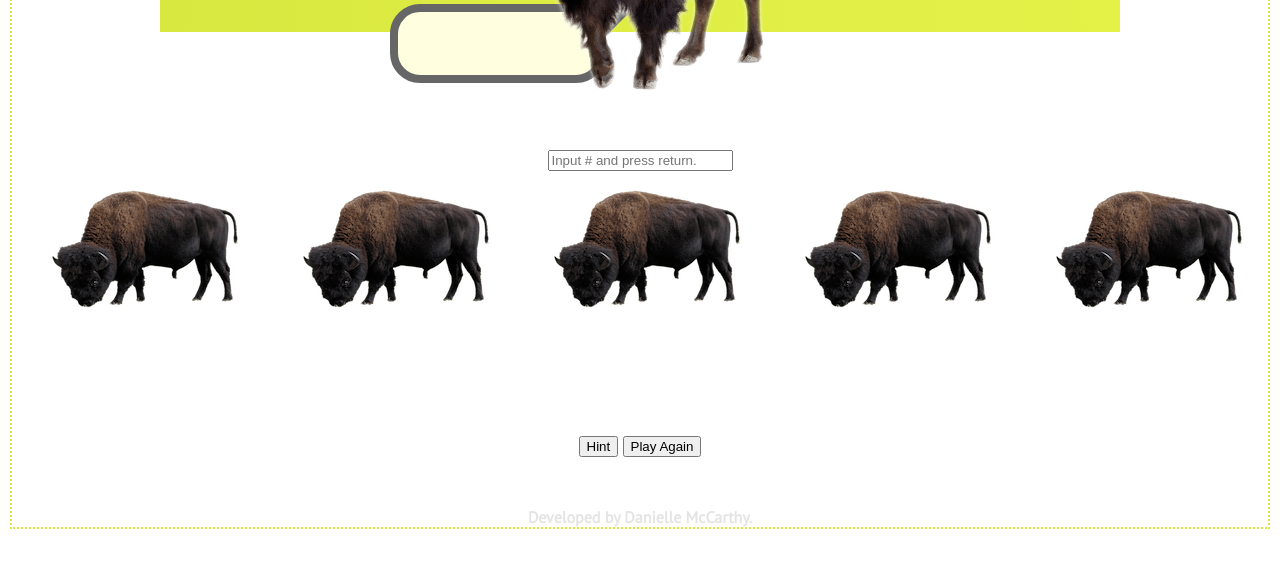
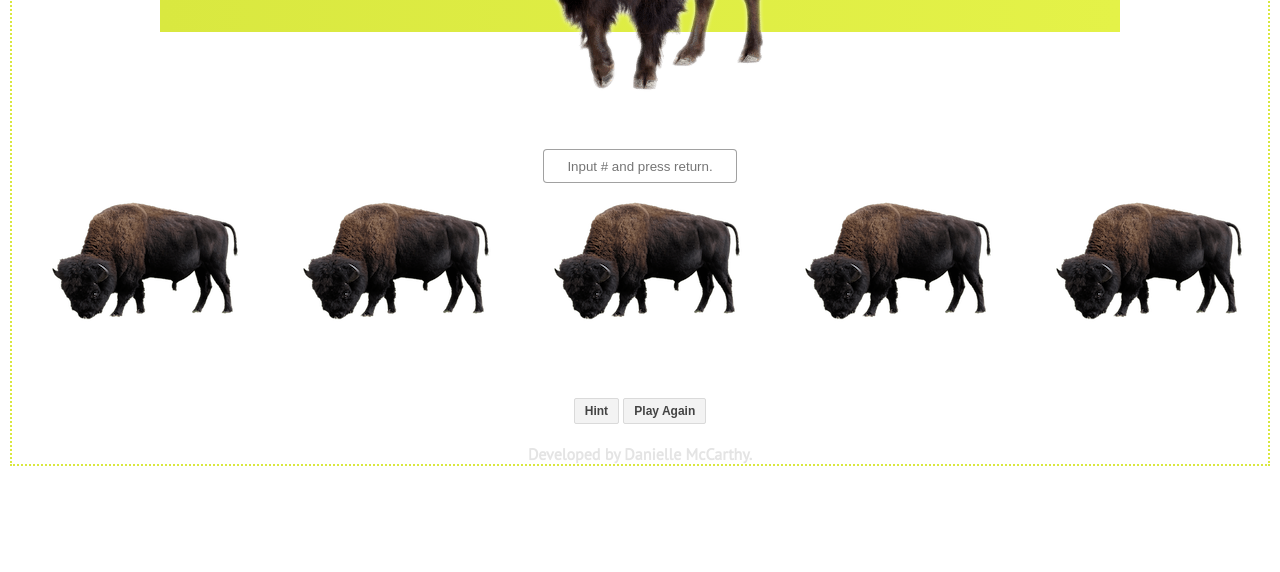
Before and after one commit to mccarthydanielle/bison-guessing-game, a plain HTML site: page index.html in a window 1280 px wide. Shown: the part 228-800 px from the top of the page. Drawn offline with Linux system fonts and the light colour scheme.

Commit message:
near final changes

```diff
--- a/index.html
+++ b/index.html
@@ -3,9 +3,11 @@
 
 <head>
   <meta charset="UTF-8">
+  <meta name="viewport" content="width=device-width, initial-scale=1.0">
   <title>Danielle's Guessing Game</title>
   <link rel="stylesheet" href="main.css">
   <link href="https://fonts.googleapis.com/css?family=PT+Sans" rel="stylesheet">
+  <link href="https://fonts.googleapis.com/css?family=Press+Start+2P" rel="stylesheet">
   <script src="../js/guessing-game.js" defer></script>
 </head>
 
@@ -22,8 +24,8 @@
     </div>
 
     <div class="myFeedback">
-      <div id='guess-feedback' class="talk-bubble tri-right round border right-top">
-        <h4 class="talktext">You're getting hot!</h4>
+      <div id='guess-feedback' class="talk-bubble tri-right round right-in">
+        <h4 class="talktext"></h4>
       </div>
     </div>
 
@@ -40,7 +42,7 @@
 
     <div>
       <div id="input-parent">
-        <input class="center" id="player-input" maxlength='3' placeholder="Input # and press return.">
+        <input class="guessInput" id="player-input" maxlength='3' type="number" placeholder="Input # and press return.">
       </div>
     </div>
 
--- a/js/guessing-game.js
+++ b/js/guessing-game.js
@@ -51,12 +51,18 @@ class Game {
     }
 
     if (this.isLower() === true) {
-      imgSrc = "Guess lower."
+      imgSrc = "Go higher."
     } else {
-      imgSrc = "Guess higher"
+      imgSrc = "Go lower."
     }
 
-    document.querySelector('#guess-feedback > h4').innerHTML = `${feedbackText}`;
+    console.log(this.winningNumber);
+    console.log(imgSrc);
+
+    document.querySelector('#guess-feedback > h4').innerHTML = `${feedbackText}
+
+
+    ${imgSrc}`;
     document.querySelector(`#guess-list li:nth-child(${this.pastGuesses.length})`).innerHTML = this.playersGuess
 
     return feedbackText;
--- a/main.css
+++ b/main.css
@@ -5,6 +5,13 @@ body {
   font-family: 'PT Sans', sans-serif;
   margin: 10px;
 }
+
+/* making images responsive */
+img {
+  max-width: 100%;
+}
+
+/* header styling */
 
 .colorBackground {
   /* background-color: #d9e840; */
@@ -44,83 +51,97 @@ top: 75px;
 margin: auto;
 font-size: 35px;
 }
+
 /* talk bubble stuff */
 
+.myFeedback h4:empty {
+  display: none;
+}
+
+.prompt{
+  color: #444444;
+}
+
+ /* styling input guess box */
+
+.guessInput {
+  border: 1px solid rgba(68, 68, 68, .5);
+  border-radius: 4px;
+  width: 15%;
+  height: 30px;
+  text-align: center;
+}
+
+input[type="number"]::-webkit-outer-spin-button,
+input[type="number"]::-webkit-inner-spin-button {
+    -webkit-appearance: none;
+    margin: 0;
+}
+
+input:focus {
+  outline-color: #d9e840;
+}
+
+/* end of styling input guess box */
+
 /* CSS talk bubble */
+
+
 .talk-bubble {
-  margin-top: 220px;
-  left: 390px;
+  margin-top: 200px;
+  left: 340px;
   display: inline-block;
   position: absolute;
 	width: 200px;
 	height: auto;
-	background-color: lightyellow;
+	background-color: purple;
 }
 
-.talk-bubble:empty {
-  display:none;
-}
-.border{
-  border: 8px solid #666;
-}
 .round{
-  border-radius: 30px;
-	-webkit-border-radius: 30px;
-	-moz-border-radius: 30px;
-
+  border-radius: 10px;
 }
 
-/* Right triangle placed top right flush. */
-.tri-right.border.right-top:before {
-	content: ' ';
-	position: absolute;
-	width: 0;
-	height: 0;
-  left: auto;
-	right: -40px;
-  top: -8px;
-	bottom: auto;
-	border: 32px solid;
-	border-color: #666 transparent transparent transparent;
-}
-
-.tri-right.right-top:after{
-	content: ' ';
+.tri-right.right-in > h4:before {
+	content: '';
 	position: absolute;
 	width: 0;
 	height: 0;
   left: auto;
 	right: -20px;
-  top: 0px;
+  top: 38px;
 	bottom: auto;
-	border: 20px solid;
-	border-color: lightyellow transparent transparent transparent;
+	border: 12px solid;
+	border-color: purple transparent transparent purple;
 }
 
+/* talk bubble contents */
+.talktext{
+  padding: 10px;
+	text-align: center;
+  line-height: 1.5em;
+  color: white;
+}
+.talktext p{
+  /* remove webkit p margins */
+  -webkit-margin-before: 0em;
+  -webkit-margin-after: 0em;
+}
 
 /* end of talk bubble stuff */
+
+/* entire page */
+
 #app {
 margin-top: 300px;
-margin-bottom: 50px;
+margin-bottom: 0px;
 display: flex;
 flex-direction: column;
 }
 
-#guess-feedback h4{
-  height: 20px;
-  font-size: 16px;
-  text-align: center;
-}
-
-/* #guess-feedback h4:empty  {
-  display:none;
-} */
-
-
-
+/* user guesses styling */
 
 .guesses {
-  height: 200px;
+  height: 150px;
 }
 
 #guess-list {
@@ -133,6 +154,8 @@ flex-direction: column;
 
 .guess {
  list-style-type: none;
+ font-family: 'Press Start 2P', cursive;
+ text-decoration: underline;
  font-size: 35px;
  flex: 1;
  align-self: center;
@@ -154,15 +177,35 @@ flex-direction: column;
   border: none;
   height: max-content;
   width: max-content;
-  height: 21px;
+  height: 22px;
   margin-right: auto;
   margin-left: auto;
 }
 
-#bottomButtons{
+.bottomButton{
 margin:0;
+padding:0;
+color: #444444;
+background: #F3F3F3;
+border: 1px #DADADA solid;
+padding: 5px 10px;
+border-radius: 2px;
+font-weight: bold;
+font-size: 9pt;
+outline: none;
+}
 
+.bottomButton:hover{
+  border: 1px #d9e840 solid;
+  box-shadow: 1px 1px 1px #EAEAEA;
+  color: #333333;
+  background: #F7F7F7;
 }
+
+.bottomButton:active{
+    box-shadow: inset 1px 1px 1px #DFDFDF;
+}
+
 
 
 #footer h4 {
@@ -172,4 +215,5 @@ margin:0;
   width: 100%;
   padding: 0;
   margin: 0px;
+  margin-top:20px;
 }
```
